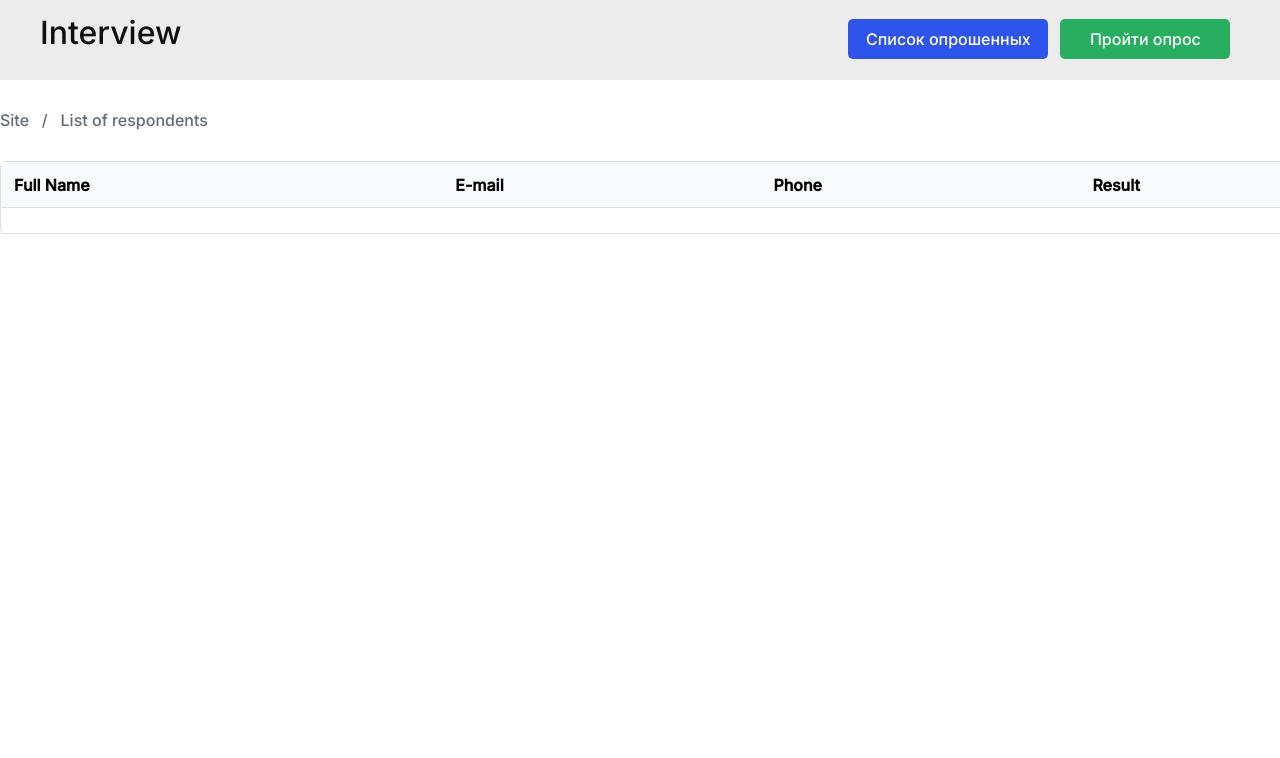
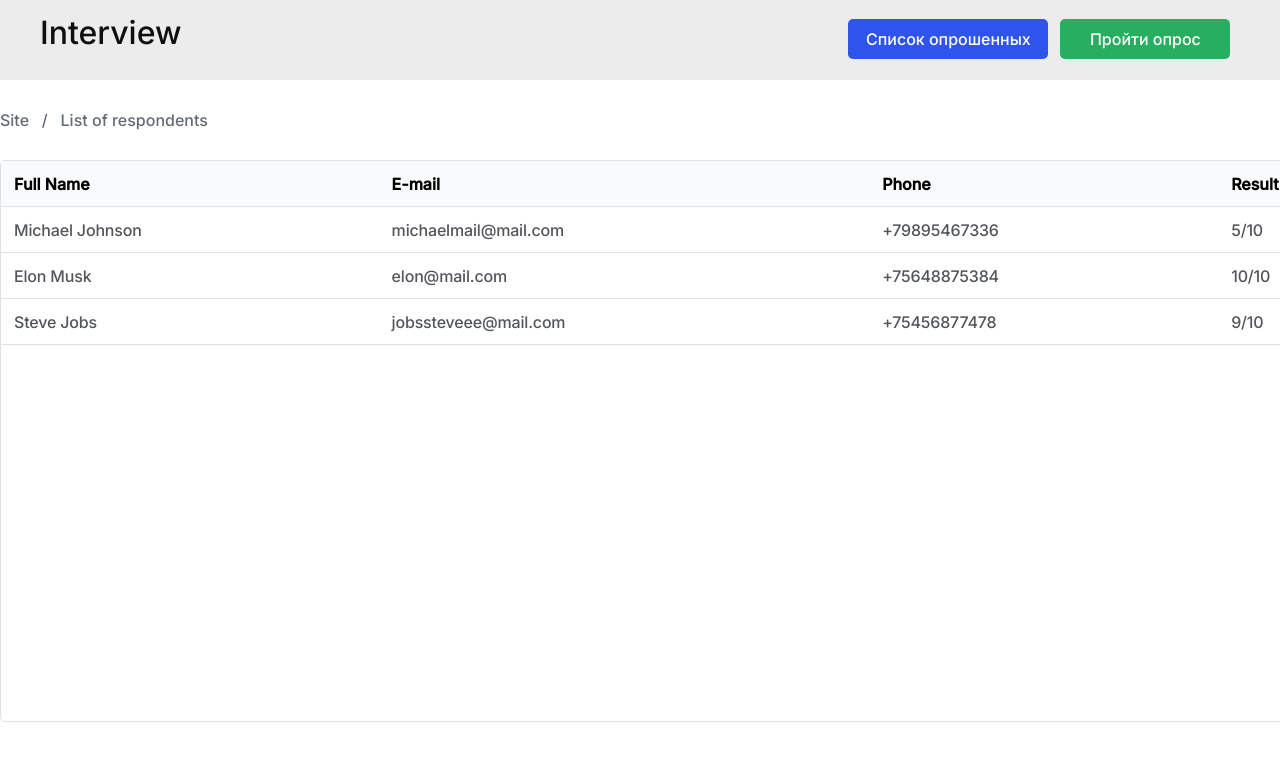
Before and after one commit to mkuskov/vue-questions, a Vue app in the folder hello-world/: page / in a window 1280 px wide. Shown: the top 758 px of the page. Built offline with nearby package versions, Linux system fonts and the light colour scheme.

Commit message:
добавил дефолтное значение 0/10 для только что зарегистрированного юзера

```diff
--- a/hello-world/src/components/Main.vue
+++ b/hello-world/src/components/Main.vue
@@ -2,6 +2,7 @@
   <main id="results">
     <div class="results-content">
       <h4>Site &#160; / &#160; List of respondents</h4>
+      <div class="table-container">
         <table class="table-results">
           <tbody>
             <tr class="table-placeholder">
@@ -10,14 +11,25 @@
               <td>{{ tel }}</td>
               <td>{{ results }}</td>
             </tr>
-          <tr v-for="users in usersArr" class="table-data">
+            <tr
+              v-for="users in registeredUserArr"
+              v-show="isUserExist()"
+              class="table-data"
+            >
               <td>{{ users.userName }}</td>
               <td>{{ users.userEmail }}</td>
               <td>{{ users.userPhone }}</td>
               <td>{{ users.userResult }}</td>
             </tr>
+            <tr v-for="users in othersArr" class="table-others">
+              <td>{{ users.name }}</td>
+              <td>{{ users.email }}</td>
+              <td>{{ users.phone }}</td>
+              <td>{{ users.results }}/10</td>
+            </tr>
           </tbody>
         </table>
+      </div>
     </div>
   </main>
 </template>
@@ -33,9 +45,9 @@ export default {
       userName: "",
       userEmail: "",
       userPhone: "",
-      userResult: "0",
-      usersArr: [
-        // получение данных пользователя и результатов опроса
+      userResult: "",
+      registeredUserArr: [
+        // получение данных пользователя
         {
           userName: (this.userName = JSON.parse(localStorage.getItem("name"))),
           userEmail: (this.userEmail = JSON.parse(
@@ -47,7 +59,32 @@ export default {
           )),
         },
       ],
+      othersArr: {
+        anotherUserOne: {
+          name: "Michael Johnson",
+          email: "michaelmail@mail.com",
+          phone: "+79895467336",
+          results: 5,
+        },
+        anotherUserTwo: {
+          name: "Elon Musk",
+          email: "elon@mail.com",
+          phone: "+75648875384",
+          results: 10,
+        },
+        anotherUserThree: {
+          name: "Steve Jobs",
+          email: "jobssteveee@mail.com",
+          phone: "+75456877478",
+          results: 9,
+        },
+      },
     };
+  },
+  methods: {
+    isUserExist() {
+      return localStorage.length !== 0;
+    },
   },
 };
 </script>
@@ -71,10 +108,18 @@ export default {
   width: 1400px;
 }
 
-.table-data {
-  color: #636b75;
+.table-data,
+.table-others {
+  color: #52555a;
   font-weight: 300;
   letter-spacing: -0.011em;
+}
+
+.table-container {
+  margin-top: 30px;
+  border-radius: 5px;
+  height: 70vh;
+  border: 1px solid #dde1e6;
 }
 
 table {
@@ -84,10 +129,8 @@ table {
   border-collapse: separate;
   border-spacing: 0;
   box-sizing: border-box;
-  border: 1px solid #dde1e6;
+  border: none;
   border-bottom: #636b7500;
-  border-radius: 6px;
-  margin-top: 31px;
 }
 
 .table-placeholder {
--- a/hello-world/src/components/Questions.vue
+++ b/hello-world/src/components/Questions.vue
@@ -340,6 +340,7 @@ export default {
       localStorage.name = JSON.stringify(this.name);
       localStorage.email = JSON.stringify(this.email);
       localStorage.tel = JSON.stringify(this.tel);
+      localStorage.results = JSON.stringify("0/10");
     },
   },
   computed: {
```
Lines whose indentation alone changed are shown as unchanged.
